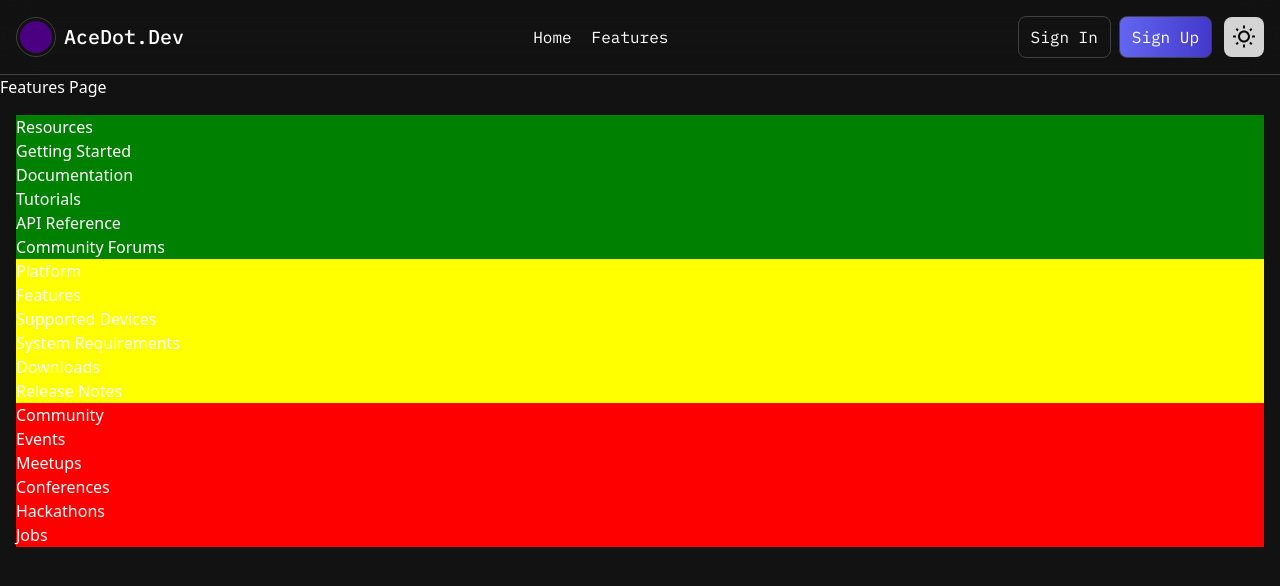
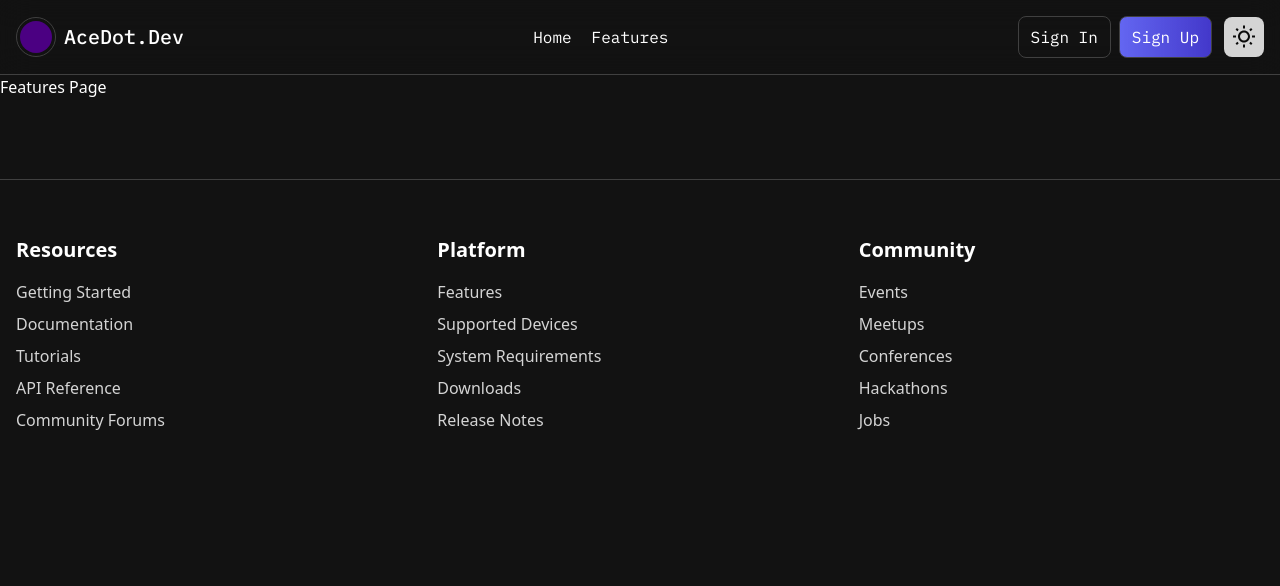
Before and after one commit to sonjuhyeon/React_tutorial, a React (Create React App) app in the folder react_template/: page /features in a window 1280 px wide. Shown: the top 586 px of the page. Built offline with nearby package versions, Linux system fonts and the light colour scheme.

Commit message:
add footer in template

```diff
--- a/react_template/src/components/Footer.jsx
+++ b/react_template/src/components/Footer.jsx
@@ -5,42 +5,15 @@ import {
   resourcesLinks,
 } from "../constants/data";
 import { Link } from "react-router-dom";
-import { TbBackground } from "react-icons/tb";
+import FooterContents from "./FooterContents";
 
 const Footer = () => {
   return (
-    <footer>
-      <div className="container">
-        <div style={{ background: "green" }}>
-          <h3>Resources</h3>
-          <ul>
-            {resourcesLinks.map((item, idx) => (
-              <li key={idx}>
-                <Link to={item.to}>{item.text}</Link>
-              </li>
-            ))}
-          </ul>
-        </div>
-        <div style={{ background: "yellow" }}>
-          <h3>Platform</h3>
-          <ul>
-            {platformLinks.map((item, idx) => (
-              <li key={idx}>
-                <Link to={item.to}>{item.text}</Link>
-              </li>
-            ))}
-          </ul>
-        </div>
-        <div style={{ background: "red" }}>
-          <h3>Community</h3>
-          <ul>
-            {communityLinks.map((item, idx) => (
-              <li key={idx}>
-                <Link to={item.to}>{item.text}</Link>
-              </li>
-            ))}
-          </ul>
-        </div>
+    <footer className="mt-20 border-t py-10 border-neutral-700">
+      <div className="container grid lg:grid-cols-3 grid-cols-2 gap-x-4 gap-y-10">
+        <FooterContents title="Resources" linkData={resourcesLinks} />
+        <FooterContents title="Platform" linkData={platformLinks} />
+        <FooterContents title="Community" linkData={communityLinks} />
       </div>
     </footer>
   );
--- /dev/null
+++ b/react_template/src/components/FooterContents.jsx
@@ -0,0 +1,21 @@
+import React from "react";
+import { Link } from "react-router-dom";
+
+const FooterContents = ({ title, linkData }) => {
+  return (
+    <div>
+      <h3 className="text-xl font-semibold mb-4">{title}</h3>
+      <ul className="space-y-2">
+        {linkData.map((item, idx) => (
+          <li key={idx}>
+            <Link to={item.to} className="text-neutral-300 hover:text-white">
+              {item.text}
+            </Link>
+          </li>
+        ))}
+      </ul>
+    </div>
+  );
+};
+
+export default FooterContents;
```
